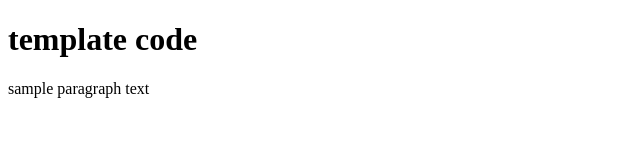
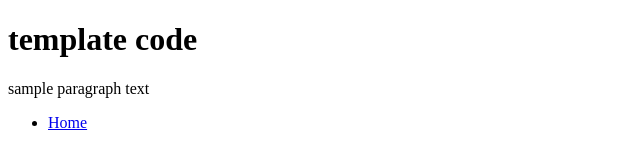
Before and after one commit to ccchong1/html5-css3-class, a plain HTML site: page template.html in a window 1280 px wide. Shown: the full height of the page, 0-640 px from the left. Drawn offline with Linux system fonts and the light colour scheme.

Commit message:
Update template.html

```diff
--- a/template.html
+++ b/template.html
@@ -7,6 +7,9 @@
         <body>
             <h1>template code</h1>
             <p>sample paragraph text</p>
+            <ul>
+                <li><a href="./index.html">Home</a></li>
+            </ul>
         </body>
 
 </html>
```
